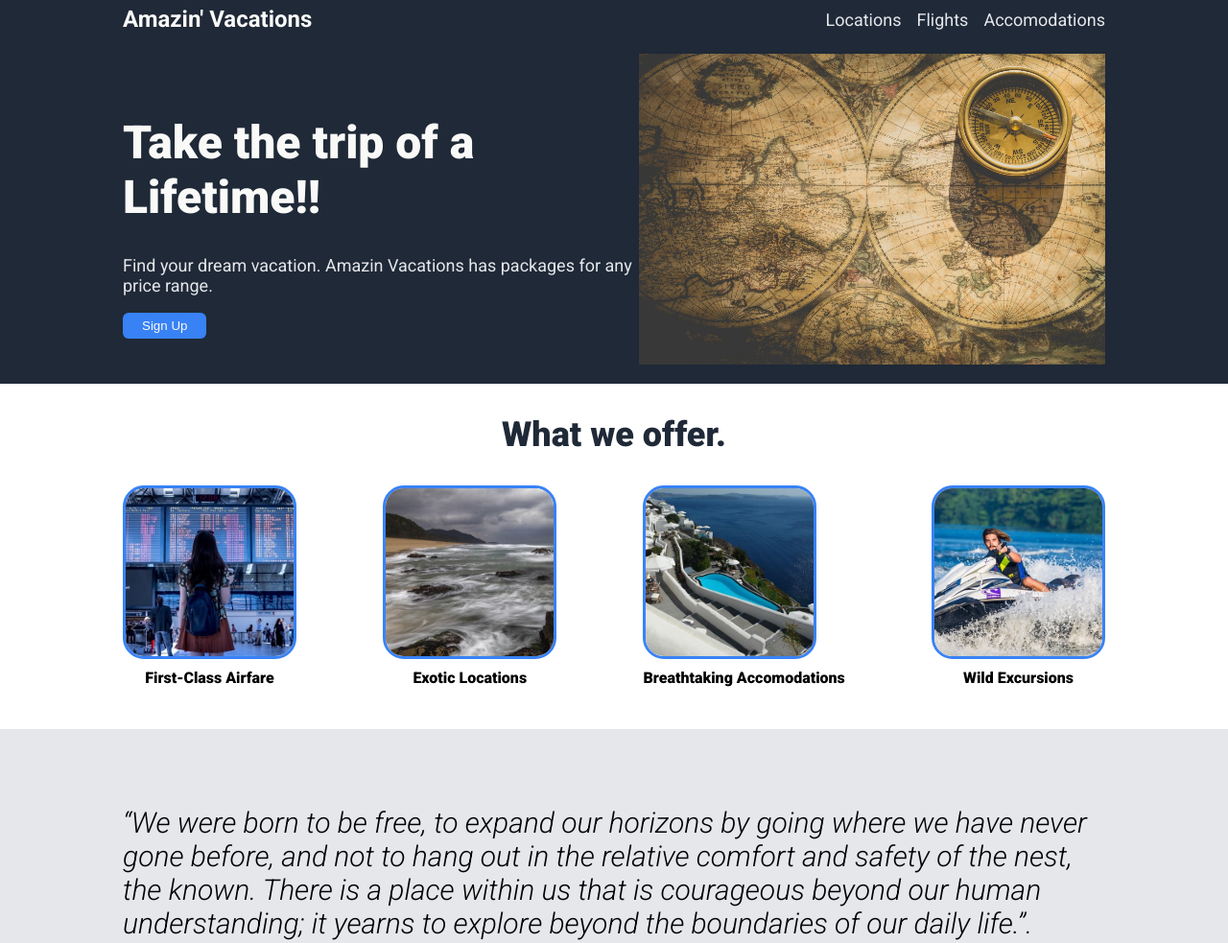
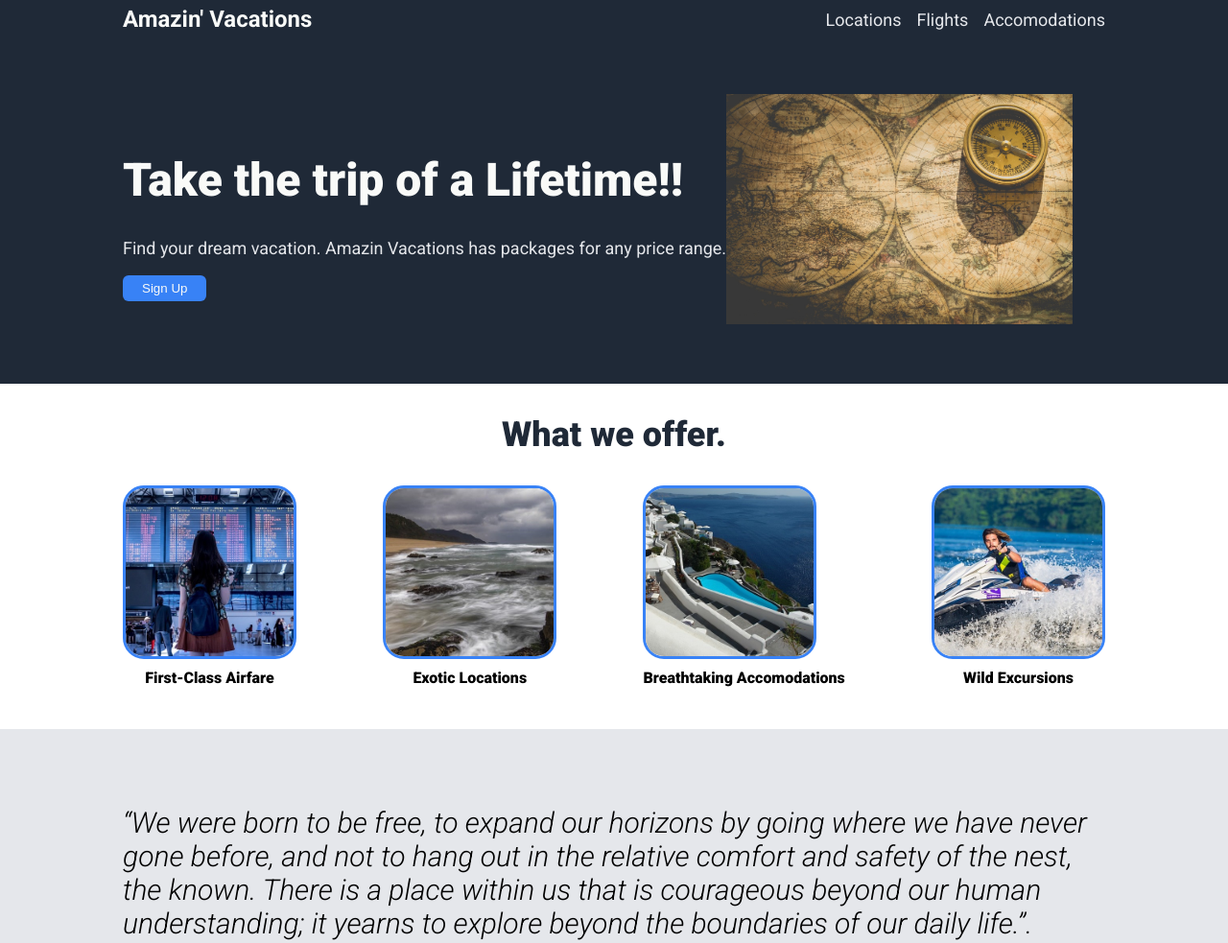
Before and after one commit to ocballin/landing-page, a plain HTML site: page index.html in a window 1280 px wide. Shown: the top 983 px of the page at 96% size. Drawn offline with Linux system fonts and the light colour scheme.

Commit message:
updated hero image to better fit

```diff
--- a/style.css
+++ b/style.css
@@ -27,8 +27,8 @@ body {
     align-items: center;
 }
 .hero img {
-    width: 38vw;
-    height: auto;
+    width: auto;
+    height: 30vh;
 }
 .hero h1 {
     font-size: 48px;
```
